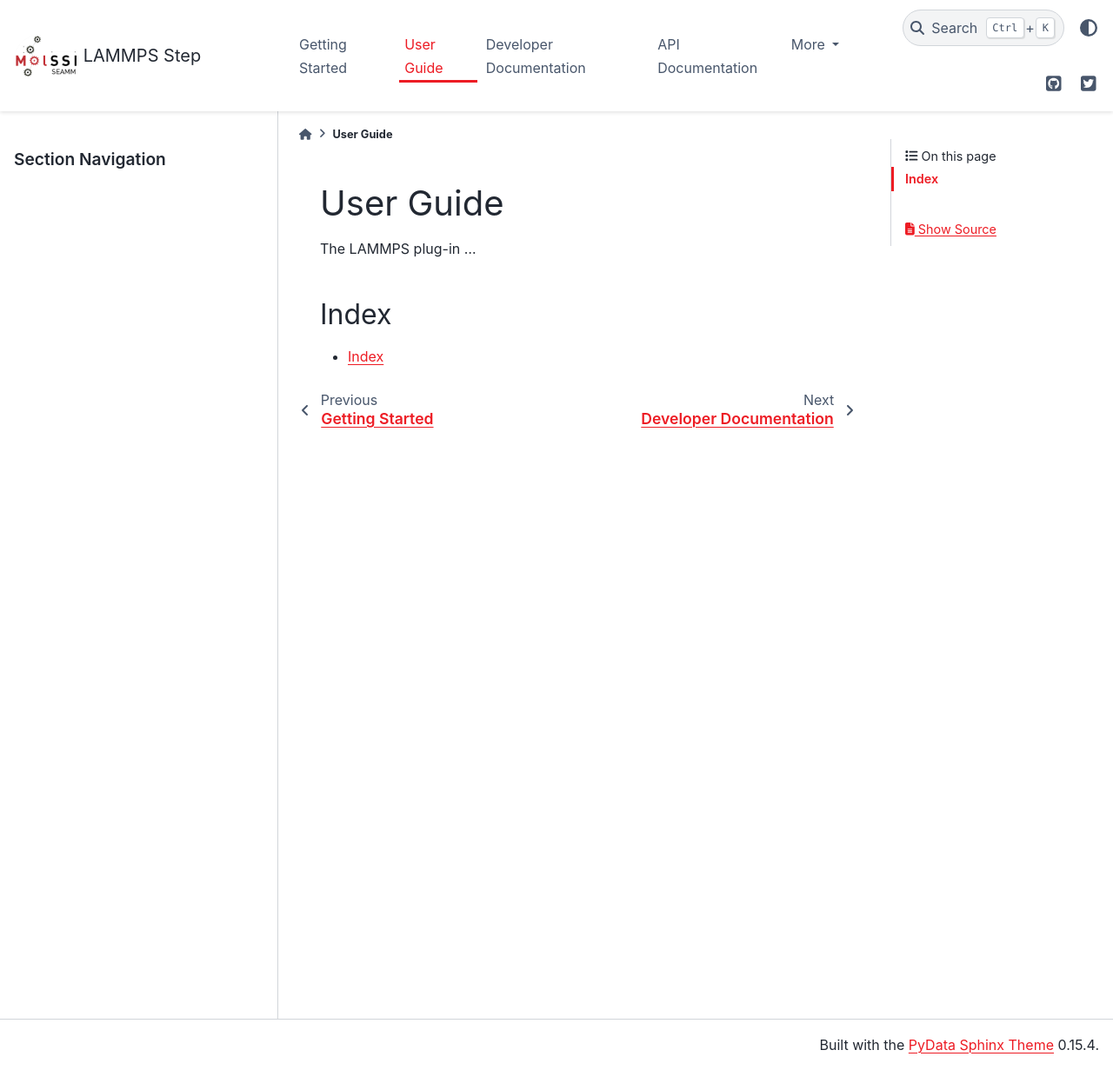
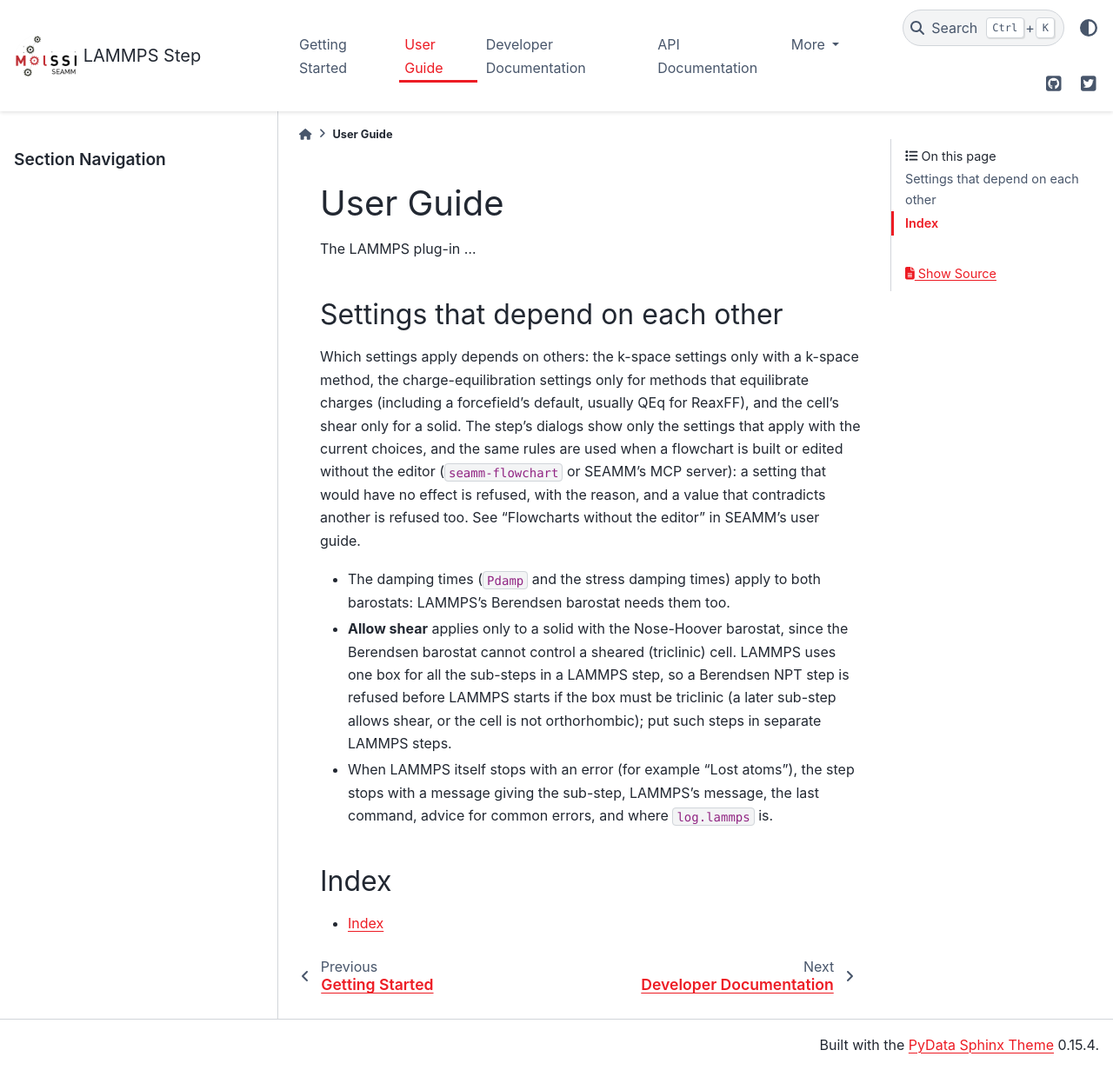
Before and after one commit to molssi-seamm/lammps_step, a Sphinx documentation site: the page built from docs/user_guide/index.rst, in a window 1280 px wide and 1231 px high. Shown: the whole window at 87% size. Built offline with Sphinx 7.4.7 and the PyData theme 0.15.4, drawn with Linux system fonts in a browser that asks for light colours; pages that are not in the unit, such as notebooks, are missing from menus.

Commit message:
Release 2026.10.1: HISTORY; user guide; pin seamm>=2026.10.1; CI with uv (no conda env)
Co-Authored-By: Claude Opus 5.5 <noreply@anthropic.com>

```diff
--- a/docs/conf.py
+++ b/docs/conf.py
@@ -49,6 +49,10 @@ extensions = [
     'sphinx_copybutton',
     'sphinx.ext.todo',
 ]
+
+# The plug-in's installer imports seamm_installer, which SEAMM's manager provides in an
+# installation; the documentation does not need it.
+autodoc_mock_imports = ["seamm_installer"]
 
 # Add any paths that contain templates here, relative to this directory.
 templates_path = ['_templates']
--- a/docs/user_guide/index.rst
+++ b/docs/user_guide/index.rst
@@ -12,6 +12,30 @@ The LAMMPS plug-in ...
       :maxdepth: 2
       :titlesonly:
 
+Settings that depend on each other
+==================================
+
+Which settings apply depends on others: the k-space settings only with a k-space method,
+the charge-equilibration settings only for methods that equilibrate charges (including a
+forcefield's default, usually QEq for ReaxFF), and the cell's shear only for a solid.
+The step's dialogs show only the settings that apply with the current choices, and the
+same rules are used when a flowchart is built or edited without the editor
+(``seamm-flowchart`` or SEAMM's MCP server): a setting that would have no effect is
+refused, with the reason, and a value that contradicts another is refused too. See
+"Flowcharts without the editor" in SEAMM's user guide.
+
+* The damping times (``Pdamp`` and the stress damping times) apply to both barostats:
+  LAMMPS's Berendsen barostat needs them too.
+* **Allow shear** applies only to a solid with the Nose-Hoover barostat, since the
+  Berendsen barostat cannot control a sheared (triclinic) cell. LAMMPS uses one box for
+  all the sub-steps in a LAMMPS step, so a Berendsen NPT step is refused before LAMMPS
+  starts if the box must be triclinic (a later sub-step allows shear, or the cell is not
+  orthorhombic); put such steps in separate LAMMPS steps.
+* When LAMMPS itself stops with an error (for example "Lost atoms"), the step stops
+  with a message giving the sub-step, LAMMPS's message, the last command, advice for
+  common errors, and where ``log.lammps`` is.
+
+
 Index
 =====
 
--- a/requirements.txt
+++ b/requirements.txt
@@ -5,8 +5,9 @@ Pmw
 py-cpuinfo
 scipy
 pymbar>=4.0
-seamm
+seamm>=2026.10.1
 seamm-exec
 seamm-ff-util
 statsmodels
 tabulate
+model-chemistry-step
```
Also changed, not shown: HISTORY.rst (+20 -0 lines), 1 other file.
